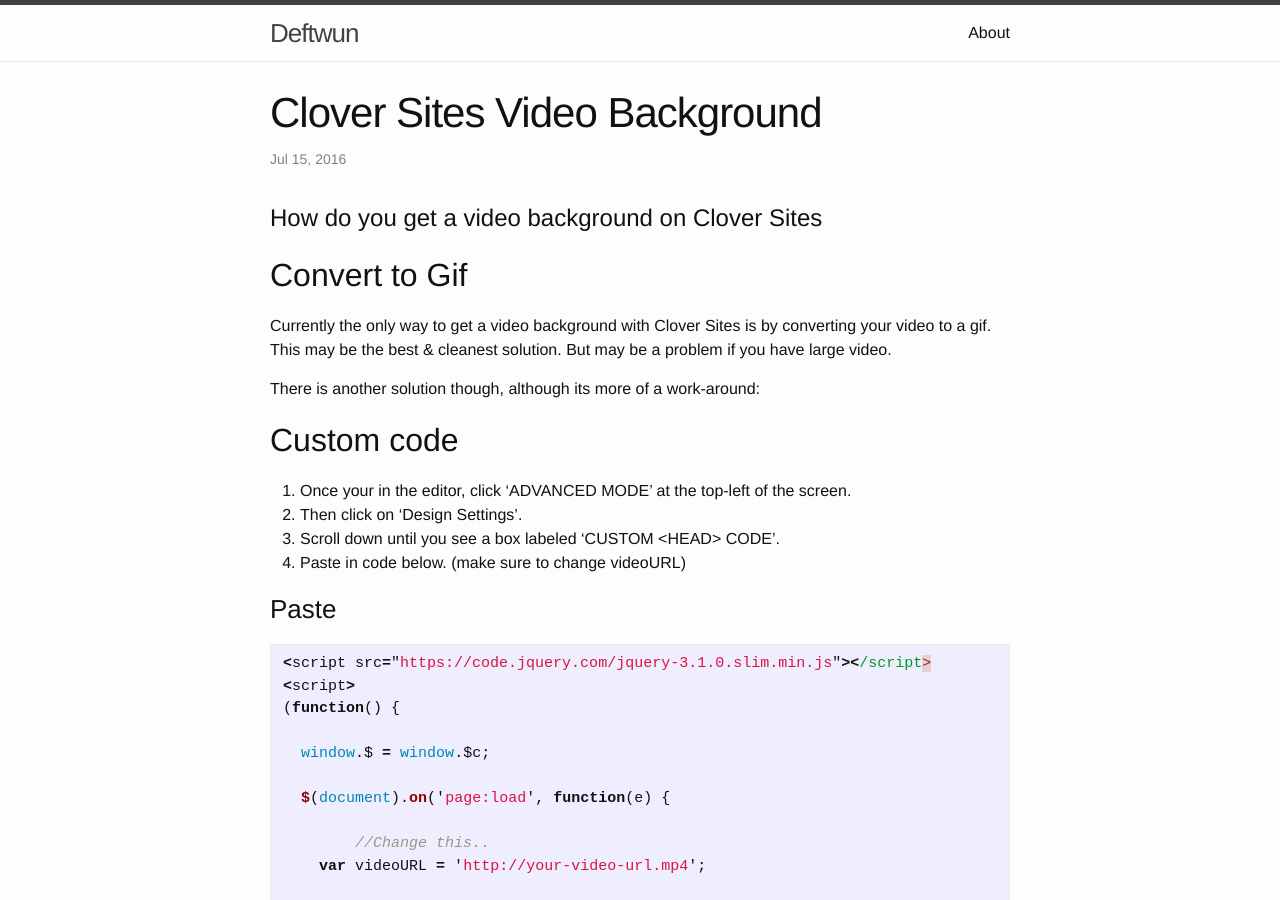
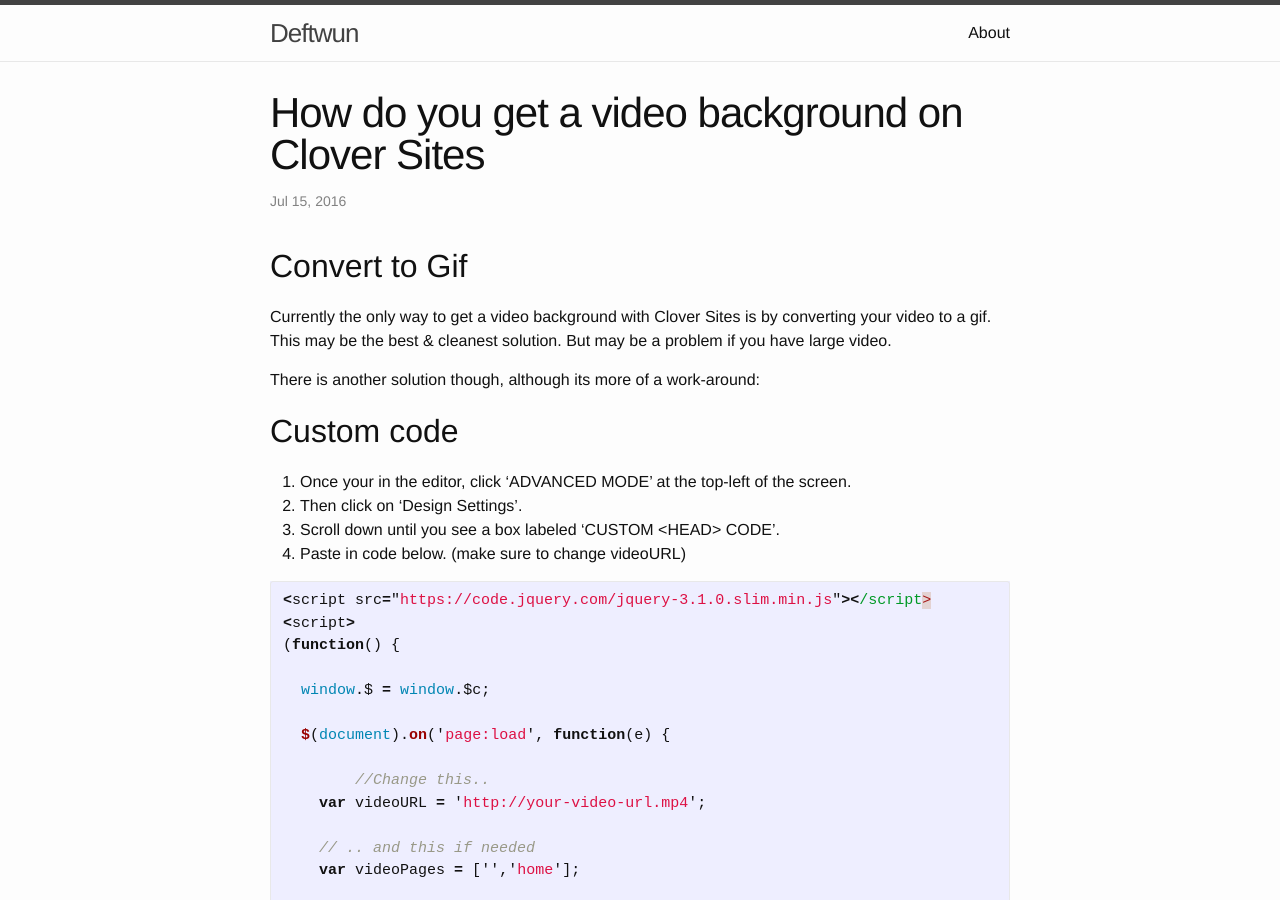
Before and after one commit to Deftwun/Deftwun.github.io, a Jekyll site: the page built from _posts/2016-07-15-clover-sites-video-background.md, in a window 1280 px wide and 900 px high. Built offline with Jekyll 4.4.1, drawn with Linux system fonts in a browser that asks for light colours.

Commit message:
Updated 2016-07-15-clover-sites-video-background.md

````diff
--- a/_posts/2016-07-15-clover-sites-video-background.md
+++ b/_posts/2016-07-15-clover-sites-video-background.md
@@ -1,11 +1,9 @@
 ---
 layout: post
-title: "Clover Sites Video Background"
-date: 2016-07-15 5:00:00
+title: How do you get a video background on Clover Sites
+date: 2016-07-15T05:00:00.000Z
 published: true
 ---
-# How do you get a video background on Clover Sites
-
 ## Convert to Gif
 Currently the only way to get a video background with Clover Sites is by converting your video to a gif. This may be the best & cleanest solution. But may be a problem if you have large video.
 
@@ -17,7 +15,6 @@ There is another solution though, although its more of a work-around:
 3. Scroll down until you see  a box labeled 'CUSTOM <HEAD> CODE'.
 4. Paste in code below. (make sure to change videoURL)
 
-### Paste
 ```javascript
 <script src="https://code.jquery.com/jquery-3.1.0.slim.min.js"></script>
 <script>
````
